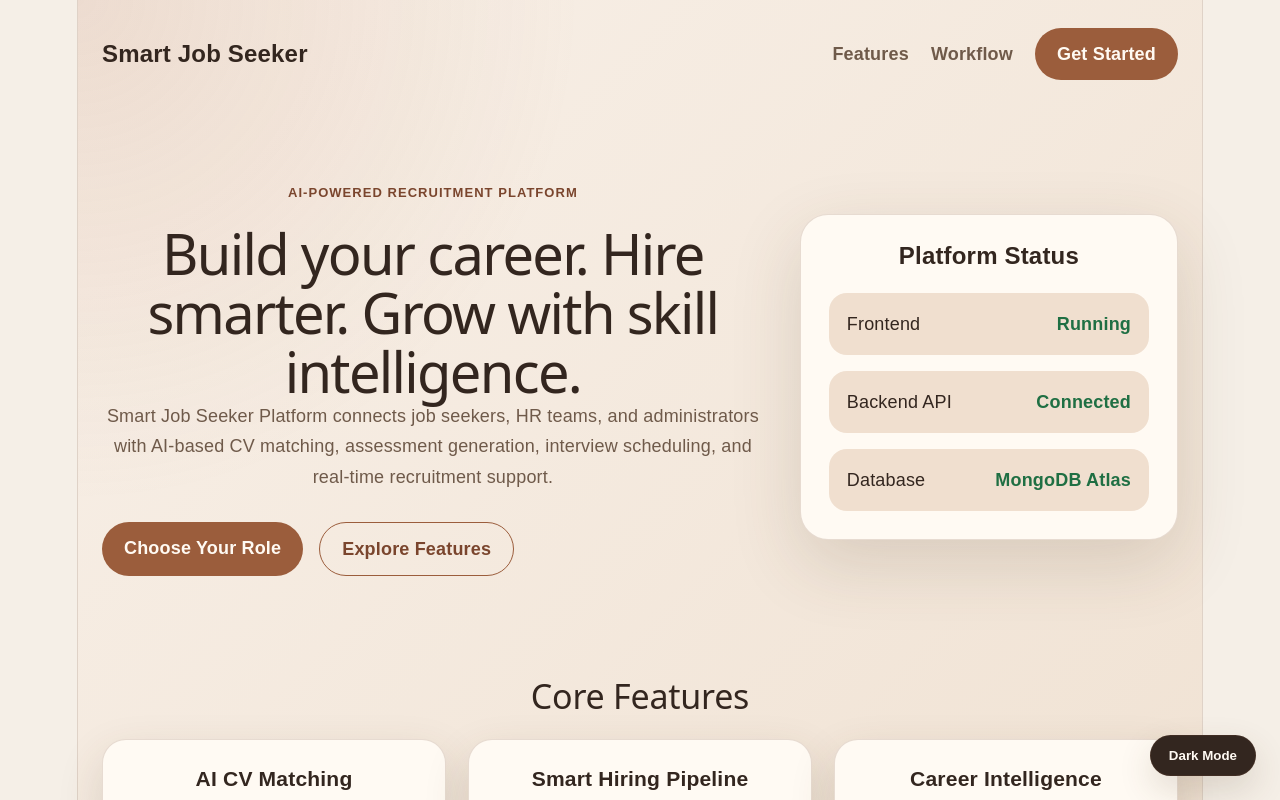
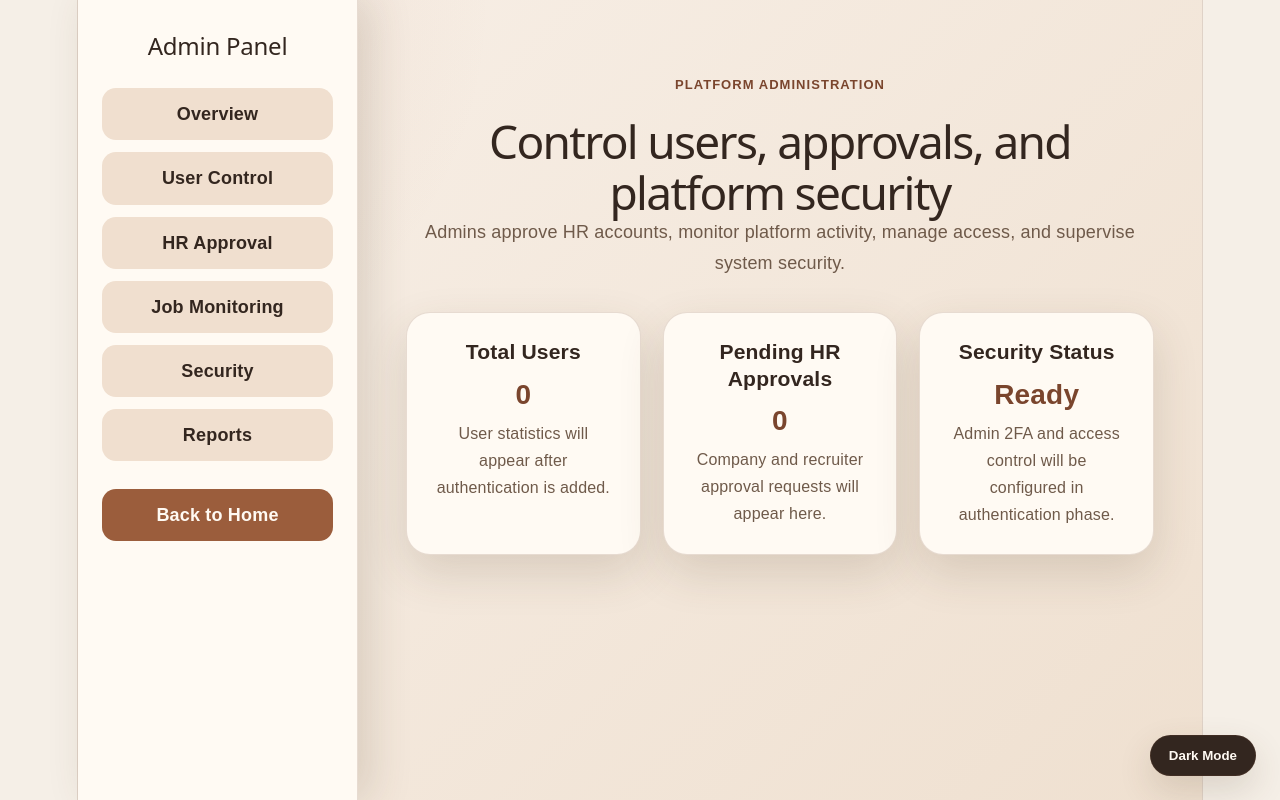
Before and after one commit to AnikARD-ACH/smart-job-seeker-platform, a React (Vite) app in the folder client/: page /admin/dashboard in a window 1280 px wide. Before the commit this address led to /. Shown: the top 800 px of the page. Built offline with nearby package versions, Linux system fonts and the light colour scheme.

Commit message:
Add role-based dashboard pages

```diff
--- a/client/src/App.css
+++ b/client/src/App.css
@@ -288,3 +288,116 @@ a {
     bottom: 16px;
   }
 }
+
+.dashboard-page {
+  min-height: 100vh;
+  display: grid;
+  grid-template-columns: 280px 1fr;
+  background:
+    radial-gradient(circle at top left, rgba(180, 116, 82, 0.14), transparent 30%),
+    linear-gradient(135deg, var(--bg-gradient-start) 0%, var(--bg-gradient-end) 100%);
+}
+
+.dashboard-sidebar {
+  padding: 32px 24px;
+  background: var(--bg-card);
+  border-right: 1px solid var(--border);
+  box-shadow: 12px 0 40px var(--shadow);
+}
+
+.dashboard-sidebar h2 {
+  margin: 0 0 28px;
+  color: var(--text-main);
+}
+
+.dashboard-sidebar nav {
+  display: grid;
+  gap: 12px;
+}
+
+.dashboard-sidebar nav a,
+.sidebar-link {
+  padding: 13px 16px;
+  border-radius: 14px;
+  background: var(--bg-soft);
+  color: var(--text-main);
+  font-weight: 700;
+}
+
+.sidebar-link {
+  display: block;
+  margin-top: 28px;
+  text-align: center;
+  background: var(--accent);
+  color: #fffaf3;
+}
+
+.dashboard-content {
+  padding: 70px 48px;
+}
+
+.dashboard-content h1 {
+  max-width: 760px;
+  margin: 0;
+  font-size: 46px;
+  line-height: 1.1;
+  color: var(--text-main);
+}
+
+.dashboard-content p {
+  max-width: 760px;
+  color: var(--text-muted);
+  font-size: 18px;
+  line-height: 1.7;
+}
+
+.dashboard-grid {
+  margin-top: 34px;
+  display: grid;
+  grid-template-columns: repeat(3, 1fr);
+  gap: 22px;
+}
+
+.dashboard-card {
+  background: var(--bg-card);
+  border: 1px solid var(--border);
+  border-radius: 24px;
+  padding: 26px;
+  box-shadow: 0 18px 45px var(--shadow);
+}
+
+.dashboard-card h3 {
+  margin: 0 0 16px;
+  color: var(--text-main);
+}
+
+.dashboard-card strong {
+  display: block;
+  margin-bottom: 12px;
+  color: var(--accent-dark);
+  font-size: 28px;
+}
+
+.dashboard-card p {
+  font-size: 16px;
+  margin: 0;
+}
+
+@media (max-width: 900px) {
+  .dashboard-page {
+    grid-template-columns: 1fr;
+  }
+
+  .dashboard-sidebar {
+    border-right: none;
+    border-bottom: 1px solid var(--border);
+  }
+
+  .dashboard-grid {
+    grid-template-columns: 1fr;
+  }
+
+  .dashboard-content {
+    padding: 44px 24px;
+  }
+}
--- a/client/src/App.jsx
+++ b/client/src/App.jsx
@@ -2,6 +2,9 @@ import { useEffect, useState } from "react";
 import { Navigate, Route, Routes } from "react-router-dom";
 import LandingPage from "./pages/LandingPage";
 import RoleSelectionPage from "./pages/RoleSelectionPage";
+import JobSeekerDashboard from "./pages/JobSeekerDashboard";
+import HRDashboard from "./pages/HRDashboard";
+import AdminDashboard from "./pages/AdminDashboard";
 import "./App.css";
 
 function App() {
@@ -27,6 +30,9 @@ function App() {
       <Routes>
         <Route path="/" element={<LandingPage />} />
         <Route path="/select-role" element={<RoleSelectionPage />} />
+        <Route path="/job-seeker/dashboard" element={<JobSeekerDashboard />} />
+        <Route path="/hr/dashboard" element={<HRDashboard />} />
+        <Route path="/admin/dashboard" element={<AdminDashboard />} />
         <Route path="*" element={<Navigate to="/" replace />} />
       </Routes>
     </div>
--- /dev/null
+++ b/client/src/pages/AdminDashboard.jsx
@@ -0,0 +1,48 @@
+import { Link } from "react-router-dom";
+
+function AdminDashboard() {
+  return (
+    <main className="dashboard-page">
+      <aside className="dashboard-sidebar">
+        <h2>Admin Panel</h2>
+        <nav>
+          <a>Overview</a>
+          <a>User Control</a>
+          <a>HR Approval</a>
+          <a>Job Monitoring</a>
+          <a>Security</a>
+          <a>Reports</a>
+        </nav>
+        <Link to="/" className="sidebar-link">Back to Home</Link>
+      </aside>
+
+      <section className="dashboard-content">
+        <span className="eyebrow">Platform Administration</span>
+        <h1>Control users, approvals, and platform security</h1>
+        <p>
+          Admins approve HR accounts, monitor platform activity, manage access, and supervise system security.
+        </p>
+
+        <div className="dashboard-grid">
+          <div className="dashboard-card">
+            <h3>Total Users</h3>
+            <strong>0</strong>
+            <p>User statistics will appear after authentication is added.</p>
+          </div>
+          <div className="dashboard-card">
+            <h3>Pending HR Approvals</h3>
+            <strong>0</strong>
+            <p>Company and recruiter approval requests will appear here.</p>
+          </div>
+          <div className="dashboard-card">
+            <h3>Security Status</h3>
+            <strong>Ready</strong>
+            <p>Admin 2FA and access control will be configured in authentication phase.</p>
+          </div>
+        </div>
+      </section>
+    </main>
+  );
+}
+
+export default AdminDashboard;
--- /dev/null
+++ b/client/src/pages/HRDashboard.jsx
@@ -0,0 +1,48 @@
+import { Link } from "react-router-dom";
+
+function HRDashboard() {
+  return (
+    <main className="dashboard-page">
+      <aside className="dashboard-sidebar">
+        <h2>HR Panel</h2>
+        <nav>
+          <a>Overview</a>
+          <a>Post Job</a>
+          <a>Applicants</a>
+          <a>Shortlist</a>
+          <a>Assessments</a>
+          <a>Interviews</a>
+        </nav>
+        <Link to="/" className="sidebar-link">Back to Home</Link>
+      </aside>
+
+      <section className="dashboard-content">
+        <span className="eyebrow">Recruiter Dashboard</span>
+        <h1>Manage hiring with AI support</h1>
+        <p>
+          Post jobs, review applicants, check CV-job match scores, assign tests, and schedule interviews.
+        </p>
+
+        <div className="dashboard-grid">
+          <div className="dashboard-card">
+            <h3>Open Jobs</h3>
+            <strong>0</strong>
+            <p>Create job posts with skills, salary, deadline, and selection stages.</p>
+          </div>
+          <div className="dashboard-card">
+            <h3>New Applicants</h3>
+            <strong>0</strong>
+            <p>Applicant lists and AI match scores will appear here.</p>
+          </div>
+          <div className="dashboard-card">
+            <h3>Scheduled Interviews</h3>
+            <strong>0</strong>
+            <p>Google Calendar and video interview sessions will be managed here.</p>
+          </div>
+        </div>
+      </section>
+    </main>
+  );
+}
+
+export default HRDashboard;
--- /dev/null
+++ b/client/src/pages/JobSeekerDashboard.jsx
@@ -0,0 +1,48 @@
+import { Link } from "react-router-dom";
+
+function JobSeekerDashboard() {
+  return (
+    <main className="dashboard-page">
+      <aside className="dashboard-sidebar">
+        <h2>Job Seeker</h2>
+        <nav>
+          <a>Overview</a>
+          <a>My Profile</a>
+          <a>Upload CV</a>
+          <a>Job Matches</a>
+          <a>Applications</a>
+          <a>Interview Prep</a>
+        </nav>
+        <Link to="/" className="sidebar-link">Back to Home</Link>
+      </aside>
+
+      <section className="dashboard-content">
+        <span className="eyebrow">Candidate Dashboard</span>
+        <h1>Welcome to your career workspace</h1>
+        <p>
+          Track your profile, CV score, job applications, recommended jobs, and interview preparation tasks.
+        </p>
+
+        <div className="dashboard-grid">
+          <div className="dashboard-card">
+            <h3>CV Match Score</h3>
+            <strong>Not uploaded yet</strong>
+            <p>Upload your CV to receive AI-based job match analysis.</p>
+          </div>
+          <div className="dashboard-card">
+            <h3>Recommended Jobs</h3>
+            <strong>0</strong>
+            <p>Jobs will appear after your profile and skills are added.</p>
+          </div>
+          <div className="dashboard-card">
+            <h3>Applications</h3>
+            <strong>0</strong>
+            <p>Your submitted applications will be tracked here.</p>
+          </div>
+        </div>
+      </section>
+    </main>
+  );
+}
+
+export default JobSeekerDashboard;
```
